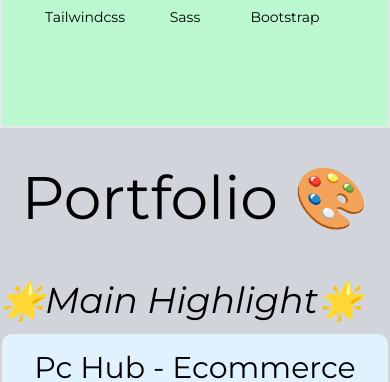
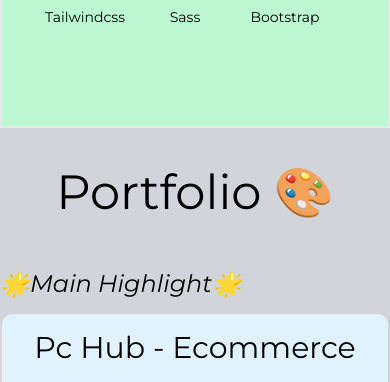
Before and after one commit to JuanP-VT/developer-page, a Next.js app: page / in a window 390 px wide. Shown: the part 1560-1942 px from the top of the page. Built offline with nearby package versions, Linux system fonts and the light colour scheme.

Commit message:
UPD - typos

```diff
--- a/app/components/Projects/ProjectsSection.tsx
+++ b/app/components/Projects/ProjectsSection.tsx
@@ -14,10 +14,10 @@ function ProjectsSection() {
       id="Projects"
       className="flex w-screen flex-col justify-center bg-gray-300 sm:p-10"
     >
-      <p className=" py-10 text-center text-6xl antialiased sm:text-start ">
+      <p className=" py-10 text-center text-5xl antialiased sm:text-start sm:text-6xl ">
         Portfolio 🎨
       </p>
-      <p className="py-3  text-4xl italic">🌟Main Highlight🌟</p>
+      <p className="py-3  text-2xl italic sm:text-4xl">🌟Main Highlight🌟</p>
       <HighlightCard
         projectName="Pc Hub - Ecommerce"
         videoUrl="https://www.youtube.com/embed/HdrY0wZqlFk"
```
